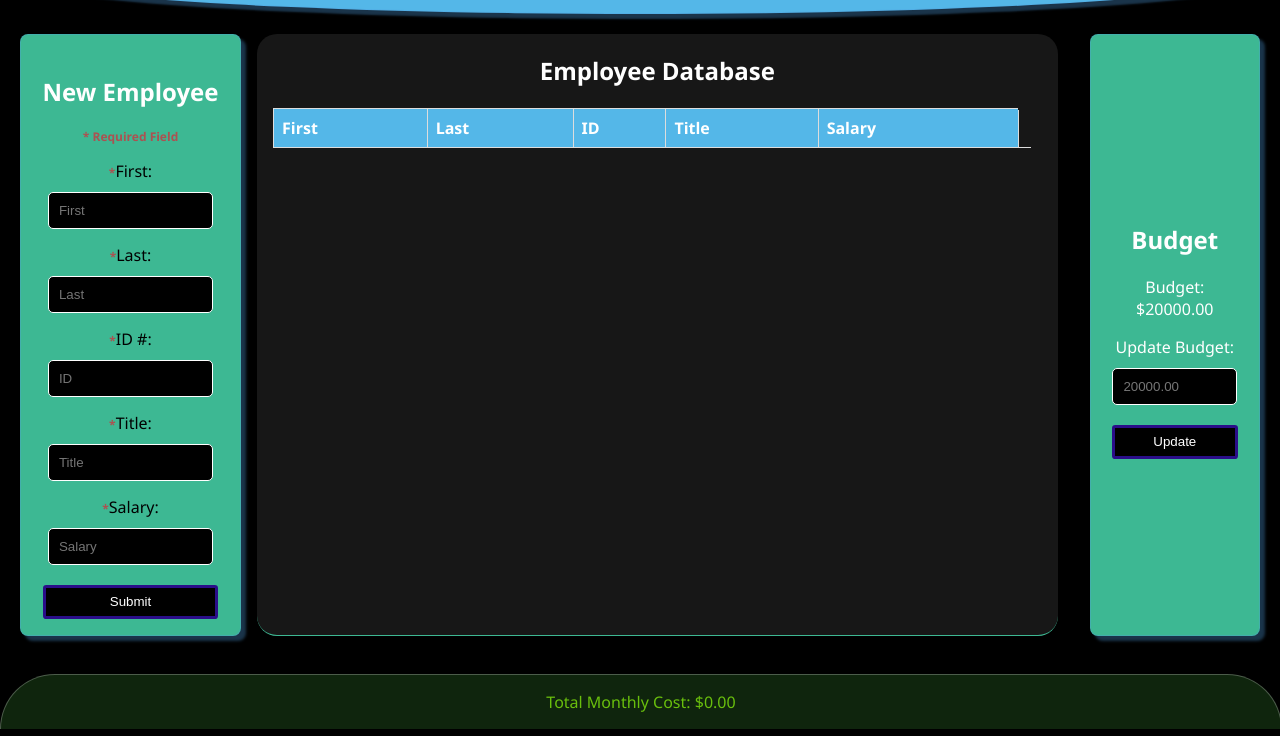
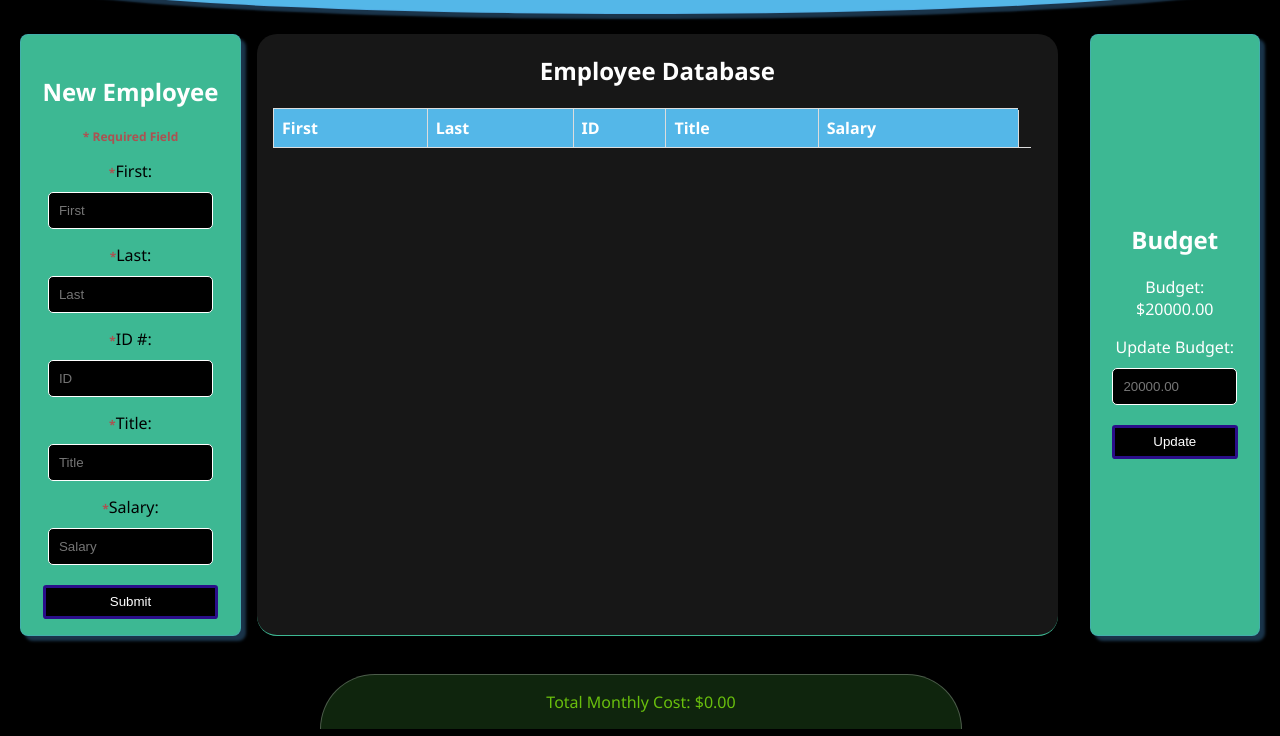
Before and after one commit to Djsmith611/weekend-salary-calculator, a website: page index.html in a window 1280 px wide. Shown: the part 71-807 px from the top of the page. Drawn offline with Linux system fonts and the light colour scheme.

Commit message:
resized footer

```diff
--- a/style.css
+++ b/style.css
@@ -216,10 +216,11 @@ tr:nth-child(even) {
 }
 
 footer {
+    margin-left: 25%;
+    margin-right: 25%;
     position: fixed;
-    left: 0;
     bottom: 0;
-    width: 100%;
+    width: 50%;
     background: hsla(115, 47%, 19%, 0.523);
     border: 1px solid rgba(255, 255, 255, 0.256);
     border-bottom: none;
```
